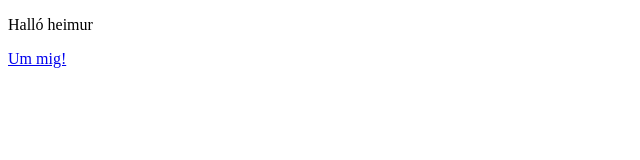
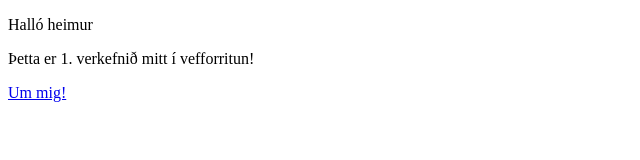
Before and after one commit to emiltveir/Veffr-1.-Verkefni-2.try, a plain HTML site: page index.html in a window 1280 px wide. Shown: the whole page, without its empty margins (0-640 px from the left). Drawn offline with Linux system fonts and the light colour scheme.

Commit message:
2index.html

```diff
--- a/index.html
+++ b/index.html
@@ -6,6 +6,7 @@
   </head>
   <body>
     <p>Halló heimur</p>
+    <p>Þetta er 1. verkefnið mitt í vefforritun!</p>
     <a href="about.html">Um mig!</a>
   </body>
 </html>
```
